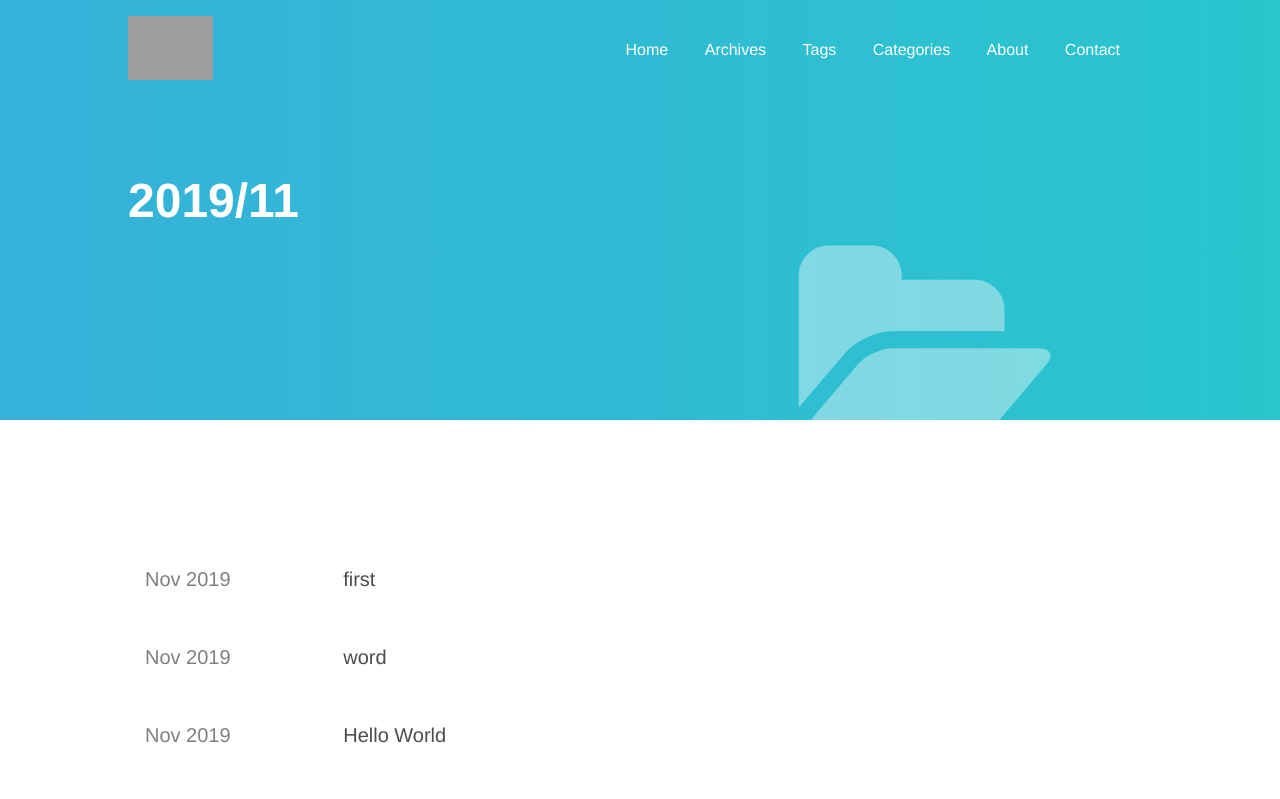
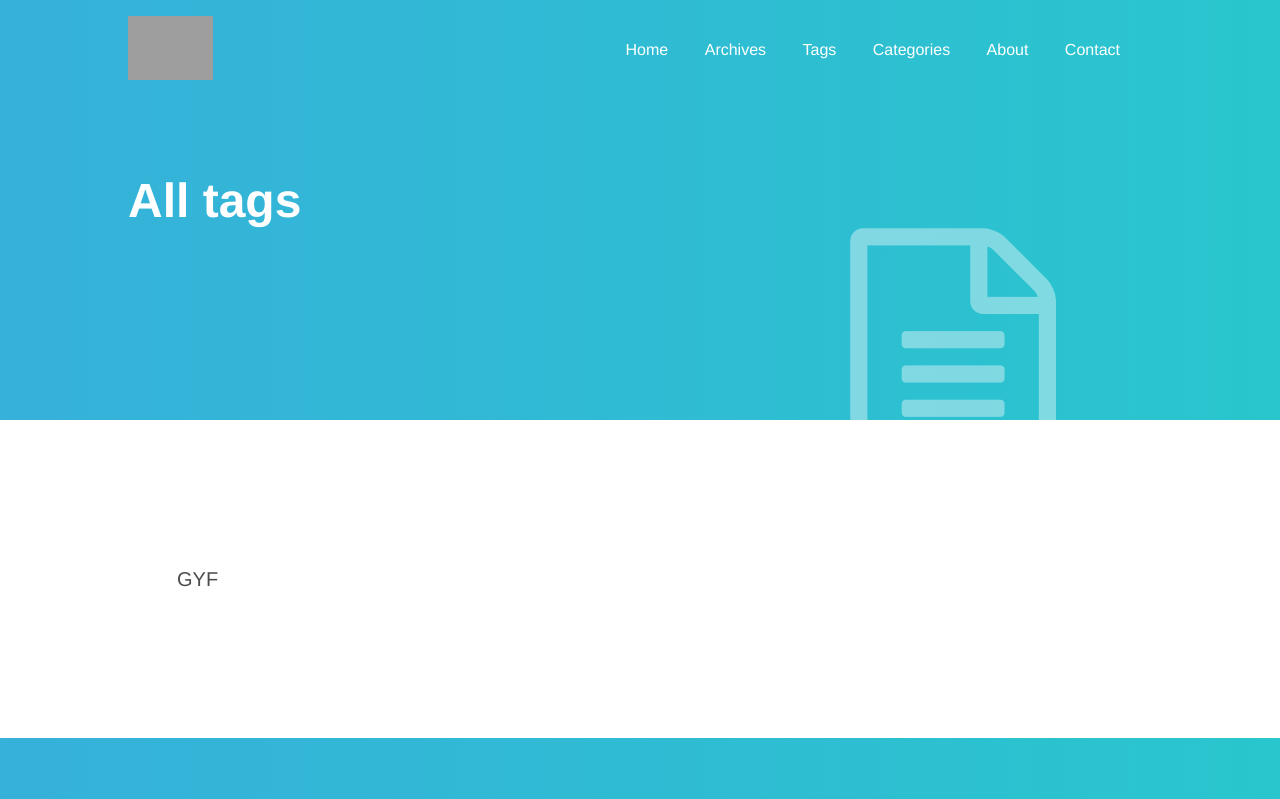
Before and after one commit to paper-sharing/paper-sharing.github.io, a plain HTML site: page categories/index.html in a window 1280 px wide. Shown: the top 799 px of the page. Drawn offline with nearby package versions, Linux system fonts and the light colour scheme; grey boxes are pictures that could not be loaded.

Commit message:
Site updated: 2019-11-06 20:10:32

```diff
--- a/archives/2019/11/index.html
+++ b/categories/index.html
@@ -18,7 +18,7 @@
 
     <!--Open Graph Title-->
 
-        <meta property="og:title" content="Hexo"/>
+        <meta property="og:title" content="All tags"/>
 
 
     <!--Open Graph Description-->
@@ -29,7 +29,7 @@
 
     <!--Type page-->
 
-        <meta property="og:type" content="website" />
+        <meta property="og:type" content="article" />
 
 
     <!--Page Cover-->
@@ -40,7 +40,7 @@
 
     <!-- Title -->
 
-    <title>Archives: 2019/11 - Hexo</title>
+    <title>All tags - Hexo</title>
 
     <!-- Tachyons Core CSS -->
     <link rel="stylesheet" href="https://unpkg.com/tachyons/css/tachyons.min.css">
@@ -68,6 +68,7 @@
 <body>
 
 <!-- Main Content -->
+<!-- Check if it is a root tag or category page -->
 
 
 <!-- Banner -->
@@ -122,63 +123,37 @@
     <!-- Title -->
     <div class="w-100 mw8 center vh-40 dt">
         <div class="dtc v-mid white">
-            <h1 class="f1-l f2-m tc tc-m tl-ns">2019/11</h1>
+            <h1 class="f1-l f2-m tc tc-m tl-ns">All tags</h1>
             <p class="f4 fw3 pab-100px tc tc-m tl-ns"></p>
         </div>
     </div>
 
     <!-- Icon -->
     <div class="relative w-100 mw8 center white dn dn-m db-ns">
-        <i class="header-icon fa fa-folder-open"></i>
+        <i class="header-icon fa fa-file-text-o"></i>
     </div>
 </div>
 
-<div class="w-100 ph2 ph4-m ph5-l mv5 mv6-l">
-    <div class="content">
-        <div class="mw8 center">
 
-                <a href="/2019/11/06/first/">
+    <!-- Content -->
+    <div class="w-100 ph2 ph4-m ph5-l mv5 mv6-l">
+        <div class="content">
+            <div class="mw8 center">
+
+
+                       <a href="/categories/GYF/">
     <div class="dt w-100 hover-border-main-color pointer pa3 border-color bl mv3">
-        <div class="dtc v-mid w-20 black-50">
-
-                <span class="f4 fw3 lh-copy">Nov 2019</span>
-
-        </div>
         <div class="dtc v-mid w-80 black-70">
-            <span class="f4 fw3 lh-copy">first<span>
+            <span class="f4 fw3 lh-copy mh4">GYF<span>
         </div>
     </div>
 </a>
 
-                <a href="/2019/11/06/word/">
-    <div class="dt w-100 hover-border-main-color pointer pa3 border-color bl mv3">
-        <div class="dtc v-mid w-20 black-50">
 
-                <span class="f4 fw3 lh-copy">Nov 2019</span>
-
-        </div>
-        <div class="dtc v-mid w-80 black-70">
-            <span class="f4 fw3 lh-copy">word<span>
+            </div>
         </div>
     </div>
-</a>
 
-                <a href="/2019/11/06/hello-world/">
-    <div class="dt w-100 hover-border-main-color pointer pa3 border-color bl mv3">
-        <div class="dtc v-mid w-20 black-50">
-
-                <span class="f4 fw3 lh-copy">Nov 2019</span>
-
-        </div>
-        <div class="dtc v-mid w-80 black-70">
-            <span class="f4 fw3 lh-copy">Hello World<span>
-        </div>
-    </div>
-</a>
-
-        </div>
-    </div>
-</div>
 
 <!-- Footer -->
 <div class="bg-1 ph2 ph5-ns pv5">
```
Also changed, not shown: archives/2019/index.html (+13 -13 lines), archives/index.html (+13 -13 lines).
